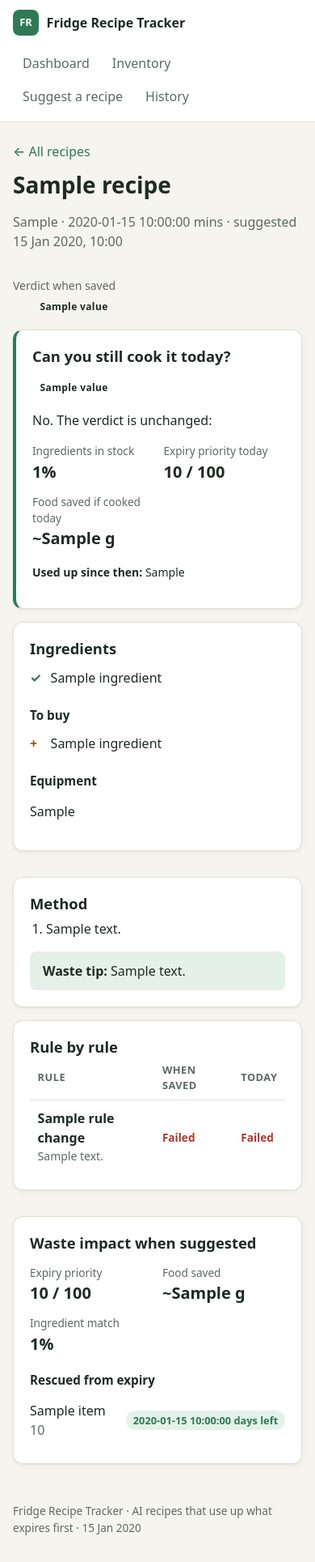
After one commit to clouden56/PROJECTKITCHEN, a Python web app: template src/templates/recipe_detail.html in a window 390 px wide. The commit adds this page. Shown: the whole page at 81% size. Run offline with Jinja, Linux system fonts and the light colour scheme; the template is opened without the code that fills it: most values are stand-ins (such as "Sample title", 1, 10 or a date in 2020).

Commit message:
add recipe detail page that re-checks a saved recipe against today's inventory
Clicking a recipe in the history list or on the dashboard opens /history/<id>, and
a newly generated recipe now opens there directly. The page shows the full recipe
(ingredients still in stock, shopping list, equipment, numbered steps), the verdict
and waste impact from when it was saved, and a re-evaluation with today's inventory:
whether it can still be cooked, how the match changed, what has been used up since,
and every rule's result then and now. Phase 1 records without a stored request are
re-checked with an inferred request. Also lets the inventory table scroll on phones
instead of stretching the page.

```diff
--- a/src/static/style.css
+++ b/src/static/style.css
@@ -45,7 +45,7 @@ h3 { font-size: 0.95rem; margin-top: 1.25rem; }
 .center { text-align: center; margin-left: auto; margin-right: auto; }
 .grid-2 { display: grid; grid-template-columns: repeat(auto-fit, minmax(300px, 1fr)); gap: 1rem; }
 .grid-sidebar { display: grid; grid-template-columns: minmax(0, 2fr) minmax(280px, 1fr); gap: 1rem; align-items: start; }
-@media (max-width: 800px) { .grid-sidebar { grid-template-columns: 1fr; } }
+@media (max-width: 800px) { .grid-sidebar { grid-template-columns: minmax(0, 1fr); } }
 .page-head { display: flex; justify-content: space-between; align-items: flex-start; gap: 1rem; flex-wrap: wrap; margin-bottom: 1rem; }
 .empty { color: var(--muted); margin: 0; }
 
@@ -124,3 +124,22 @@ a.record-body:hover { border-color: var(--accent); }
 .steps { padding-left: 1.25rem; margin: 0; }
 .steps li { margin-bottom: 0.6rem; }
 .tip { background: var(--accent-soft); border-radius: 8px; padding: 0.75rem 1rem; margin: 1rem 0 0; }
+
+.breadcrumb { margin: 0 0 0.75rem; }
+.breadcrumb a { text-decoration: none; font-weight: 500; }
+.verdict-stack { display: flex; flex-direction: column; align-items: flex-end; gap: 0.25rem; }
+.today-check { border-left: 4px solid var(--accent); }
+.today-flagged { border-left-color: var(--warn); }
+.today-rejected { border-left-color: var(--danger); }
+.today-head { display: flex; justify-content: space-between; align-items: center; gap: 1rem; flex-wrap: wrap; }
+.today-head h2 { margin: 0; }
+.facts { display: grid; grid-template-columns: repeat(auto-fit, minmax(150px, 1fr)); gap: 0.75rem; margin: 1rem 0; }
+.facts dt { color: var(--muted); font-size: 0.85rem; }
+.facts dd { margin: 0; font-size: 1.25rem; font-weight: 700; }
+.delta { display: block; font-size: 0.8rem; font-weight: 600; }
+.delta.up { color: var(--accent); }
+.delta.down { color: var(--danger); }
+.rules td .muted.small { display: block; font-weight: 400; }
+.result { font-weight: 700; font-size: 0.85rem; white-space: nowrap; }
+.result.pass { color: var(--accent); }
+.result.fail { color: var(--danger); }
--- a/src/templates/_recipe_body.html
+++ b/src/templates/_recipe_body.html
@@ -7,7 +7,7 @@
       {% for ingredient in recipe.ingredients_used %}
         {% if owned is defined and ingredient not in owned %}
           <li class="missing"><span class="mark" aria-hidden="true">&times;</span>{{ ingredient }}
-            <span class="sr-only">(no longer in your kitchen)</span><span class="muted small">no longer in stock</span></li>
+            <span class="muted small">not in your kitchen</span></li>
         {% else %}
           <li><span class="mark" aria-hidden="true">&check;</span>{{ ingredient }}</li>
         {% endif %}
--- a/src/templates/dashboard.html
+++ b/src/templates/dashboard.html
@@ -43,7 +43,8 @@
     {% if recent %}
       <ul class="item-list">
         {% for record in recent %}
-          <li><span>{{ record.recipe.name }} <span class="muted">{{ record.created_at.strftime('%d %b') }}</span></span>
+          <li><span><a href="{{ url_for('history_detail', record_id=record.id) }}">{{ record.recipe.name }}</a>
+            <span class="muted">{{ record.created_at.strftime('%d %b') }}</span></span>
             {{ outcome_badge(record.evaluation.outcome) }}</li>
         {% endfor %}
       </ul>
--- a/src/templates/history.html
+++ b/src/templates/history.html
@@ -37,7 +37,7 @@
   <ul class="record-list">
     {% for record in records %}
       <li class="record">
-        <div class="record-body">
+        <a class="record-body" href="{{ url_for('history_detail', record_id=record.id) }}">
           <div class="record-main">
             <h2 class="record-title">{{ record.recipe.name }}</h2>
             <p class="muted small">{{ record.recipe.meal_type }} &middot; {{ record.recipe.cook_time_mins }} mins
@@ -47,7 +47,7 @@
             <span class="muted small">{{ record.evaluation.match_percentage }}% match</span>
             {{ outcome_badge(record.evaluation.outcome) }}
           </div>
-        </div>
+        </a>
       </li>
     {% endfor %}
   </ul>
--- /dev/null
+++ b/src/templates/recipe_detail.html
@@ -0,0 +1,101 @@
+{% extends "base.html" %}
+{% from "_macros.html" import outcome_badge with context %}
+{% block title %}{{ record.recipe.name }} · Fridge Recipe Tracker{% endblock %}
+{% block content %}
+{% set saved = comparison.saved %}
+{% set current = comparison.current %}
+<p class="breadcrumb"><a href="{{ url_for('history') }}">&larr; All recipes</a></p>
+
+<div class="page-head">
+  <div>
+    <h1>{{ record.recipe.name }}</h1>
+    <p class="muted">{{ record.recipe.meal_type }} &middot; {{ record.recipe.cook_time_mins }} mins
+      &middot; suggested {{ record.created_at.strftime('%d %b %Y, %H:%M') }}</p>
+  </div>
+  <div class="verdict-stack">
+    <span class="muted small">Verdict when saved</span>
+    {{ outcome_badge(saved.outcome) }}
+  </div>
+</div>
+<p class="verdict-message">{{ saved.status_message }}</p>
+
+<section class="card today-check today-{{ io.outcome_style(current.outcome) }}" aria-labelledby="today-heading">
+  <div class="today-head">
+    <h2 id="today-heading">Can you still cook it today?</h2>
+    {{ outcome_badge(current.outcome) }}
+  </div>
+  {% if comparison.verdict_changed %}
+    <p><strong>The verdict has changed</strong> from {{ saved.outcome.value|lower }} to {{ current.outcome.value|lower }}
+      because your kitchen has changed since this recipe was suggested. {{ current.status_message }}</p>
+  {% else %}
+    <p>{{ 'Yes.' if comparison.still_cookable else 'No.' }} The verdict is unchanged: {{ current.status_message }}</p>
+  {% endif %}
+  <dl class="facts">
+    <div><dt>Ingredients in stock</dt>
+      <dd>{{ current.match_percentage }}%
+        {% if comparison.match_change > 0 %}<span class="delta up">+{{ comparison.match_change }} since saved</span>
+        {% elif comparison.match_change < 0 %}<span class="delta down">{{ comparison.match_change }} since saved</span>{% endif %}</dd></div>
+    <div><dt>Expiry priority today</dt><dd>{{ current.expiry_priority_score|round|int }} / 100</dd></div>
+    <div><dt>Food saved if cooked today</dt><dd>~{{ current.waste_diverted_grams }} g</dd></div>
+  </dl>
+  {% if comparison.newly_missing %}
+    <p class="small"><strong>Used up since then:</strong> {{ comparison.newly_missing|join(', ') }}</p>
+  {% endif %}
+  {% if comparison.request_inferred %}
+    <p class="muted small">This recipe was saved before requests were stored, so today's check assumes no allergies
+      and the recipe's own cooking time.</p>
+  {% endif %}
+</section>
+
+{% set recipe = record.recipe %}
+{% include "_recipe_body.html" %}
+
+<div class="grid-2">
+  <section class="card">
+    <h2>Rule by rule</h2>
+    <div class="table-scroll">
+      <table class="table rules">
+        <thead><tr><th>Rule</th><th>When saved</th><th>Today</th></tr></thead>
+        <tbody>
+          {% for name, then, now in comparison.rule_changes() %}
+            <tr>
+              <td><strong>{{ name }}</strong><span class="muted small">{{ now.message }}</span></td>
+              <td>{% if then is none %}<span class="muted">Not recorded</span>
+                  {% elif then.passed %}<span class="result pass">Passed</span>
+                  {% else %}<span class="result fail">Failed</span>{% endif %}</td>
+              <td>{% if now.passed %}<span class="result pass">Passed</span>
+                  {% else %}<span class="result fail">Failed</span>{% endif %}</td>
+            </tr>
+          {% endfor %}
+        </tbody>
+      </table>
+    </div>
+  </section>
+
+  <section class="card">
+    <h2>Waste impact when suggested</h2>
+    <dl class="facts">
+      <div><dt>Expiry priority</dt><dd>{{ saved.expiry_priority_score|round|int }} / 100</dd></div>
+      <div><dt>Food saved</dt><dd>~{{ saved.waste_diverted_grams }} g</dd></div>
+      <div><dt>Ingredient match</dt><dd>{{ saved.match_percentage }}%</dd></div>
+    </dl>
+    {% if saved.rescued_items %}
+      <h3>Rescued from expiry</h3>
+      <ul class="item-list">
+        {% for item in saved.rescued_items %}
+          <li><span>{{ item.name }} <span class="muted">{{ io.format_quantity(item.quantity, item.unit) }}</span></span>
+            <span class="pill {{ 'pill-today' if item.days_until_expiry <= 0 else 'pill-soon' if item.days_until_expiry <= 3 else 'pill-ok' }}">
+              {% if item.days_until_expiry < 0 %}expired{% elif item.days_until_expiry == 0 %}expired that day{% else %}{{ item.days_until_expiry }} day{{ 's' if item.days_until_expiry != 1 }} left{% endif %}</span></li>
+        {% endfor %}
+      </ul>
+    {% endif %}
+    {% if record.request %}
+      <h3>Your request</h3>
+      <p class="small">{{ record.request.meal_type }}, up to {{ record.request.max_cook_time_mins }} mins
+        {%- if record.request.allergies %}, avoiding {{ record.request.allergies|join(', ') }}{% endif %}
+        {%- if record.request.mandatory_ingredients %}, must include {{ record.request.mandatory_ingredients|join(', ') }}{% endif %}
+        {%- if record.request.notes %}, style: {{ record.request.notes }}{% endif %}.</p>
+    {% endif %}
+  </section>
+</div>
+{% endblock %}
```
Also changed, not shown: src/kitchen_service.py (+8 -1 lines), src/web_app.py (+11 -2 lines), tests/test_kitchen_service.py (+9 -0 lines), tests/test_web_app.py (+55 -2 lines).
